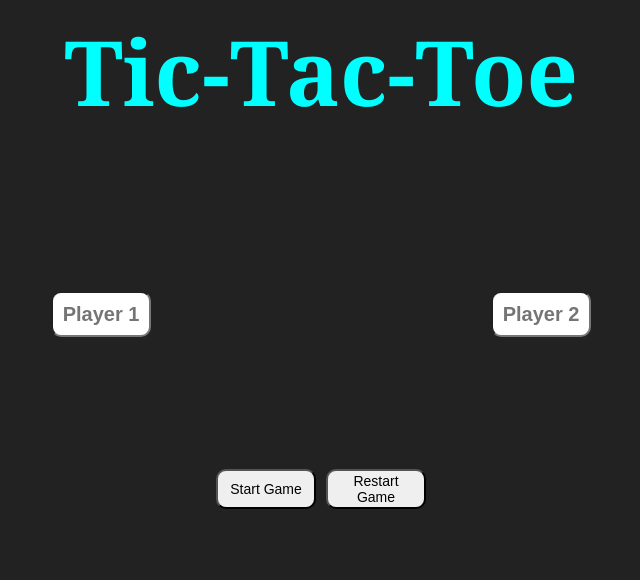
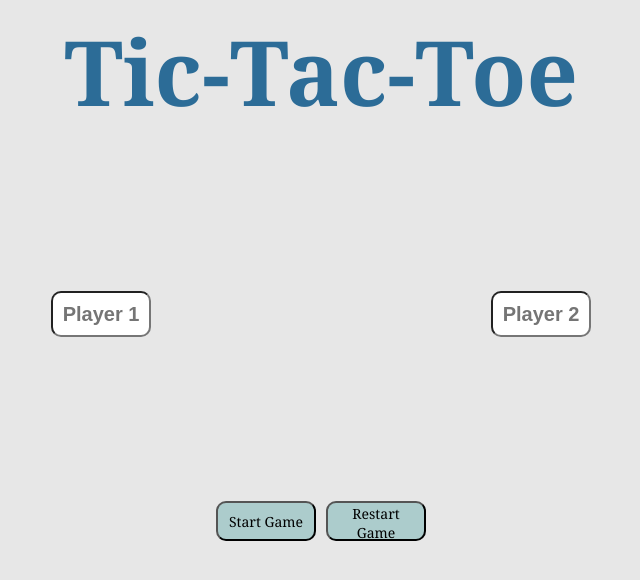
Before and after one commit to evangel0s/Project-Tic-tac-Toe, a plain HTML site: page index.html in a window 1280 px wide. Shown: the whole page, without its empty margins (319-959 px from the left). Drawn offline with Linux system fonts and the light colour scheme.

Commit message:
add style

```diff
--- a/style.css
+++ b/style.css
@@ -1,7 +1,7 @@
 body {
   text-align: center;
-  background-color: rgb(34, 34, 34);
-  color: white;
+  background-color: rgb(231, 231, 231);
+  color: #555555;
   display: flex;
   flex-direction: column;
   align-items: center;
@@ -18,6 +18,8 @@ body {
   justify-content: center;
   height: auto;
   margin-top:2rem;
+  margin-bottom:2rem;
+
 }
 .box {
   font-weight: bold;
@@ -27,7 +29,7 @@ h1 {
   margin-top: 10px;
   margin-bottom: 0px;
   font-size: 90px;
-  color: aqua;
+  color:#2c6c97;
 }
 #gameboard {
   display: grid;
@@ -39,7 +41,7 @@ h1 {
   border-radius: 10px;
 }
 .active-player {
-  background-color: #e29cfd;
+  background-color: rgb(188, 187, 189);
   transform: scale(1.1);
   transition: all 0.3s;
   font-size: 1.2em;
@@ -50,7 +52,7 @@ h1 {
   transition: all 0.5 ease;
 }
 .errorShow {
-  color: #e29cfd;
+  color:rgb(188, 187, 189);
   font-size: 2rem;
   animation: shakeAndScale 0.5s, colorChange 1s infinite alternate;
 }
@@ -94,7 +96,7 @@ h1 {
 @keyframes colorChange {
   0%,
   40% {
-    color: #e29cfd;
+    color: #2c6c97;
   }
   100% {
     color: black;
@@ -102,10 +104,16 @@ h1 {
 }
 
 #start-button {
-  margin: 5px;
+  margin:5px;
+
+  background-color:rgb(172, 204, 204);
+  font-family:Cambria, Cochin, Georgia, Times, 'Times New Roman', serif
 }
 #restart-button {
-  margin: 5px;
+
+  margin:5px;
+  background-color:rgb(172, 204, 204);
+  font-family:Cambria, Cochin, Georgia, Times, 'Times New Roman', serif
 }
 .gamediv {
   margin-left: 20px;
@@ -121,7 +129,7 @@ h1 {
   width: 100px;
   text-align: center;
   font-size: 80px;
-  border: 4px solid #e29cfd;
+  border: 4px solid #3f3f3f;
   box-sizing: border-box;
   font-family: "Courier New", Courier, monospace;
 }
@@ -175,6 +183,7 @@ input {
   .upper {
     min-width: 100px;
     display: flex;
+    margin-bottom:0px;
   }
 
   .box {
```
